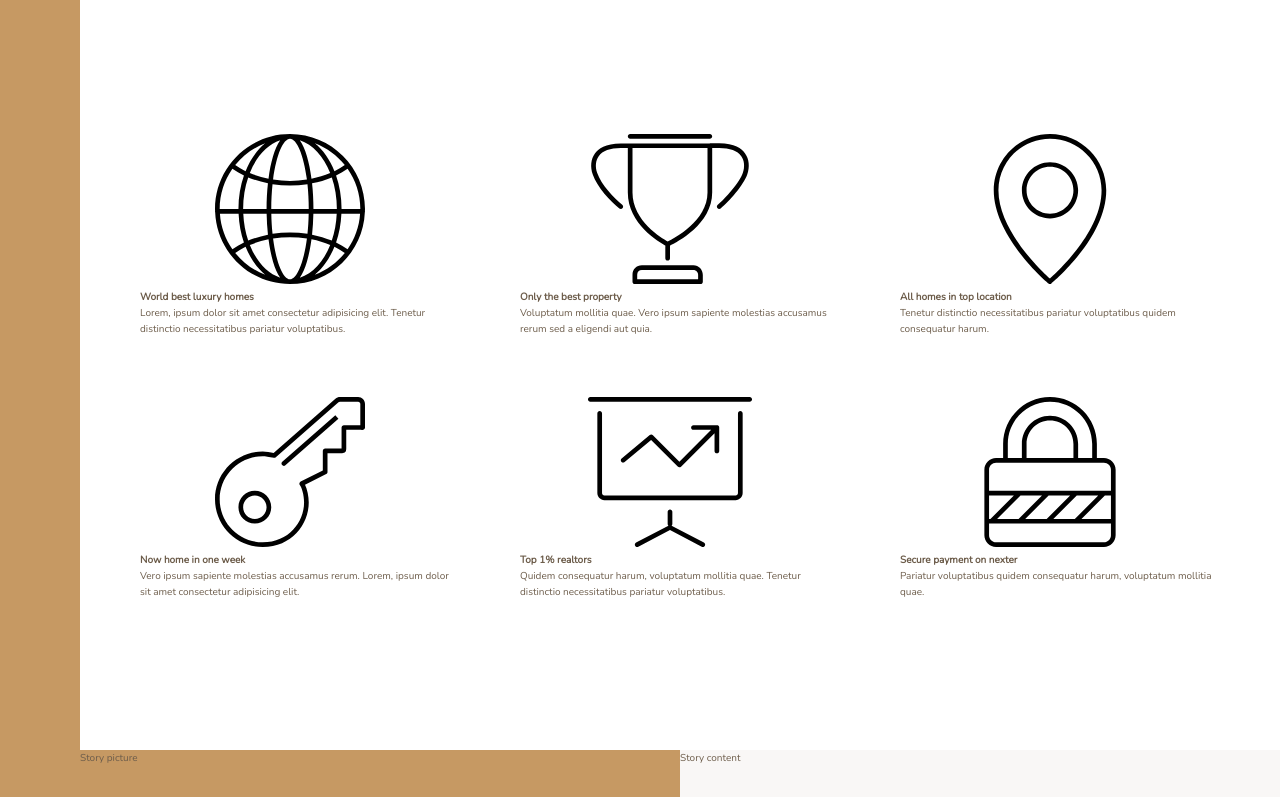
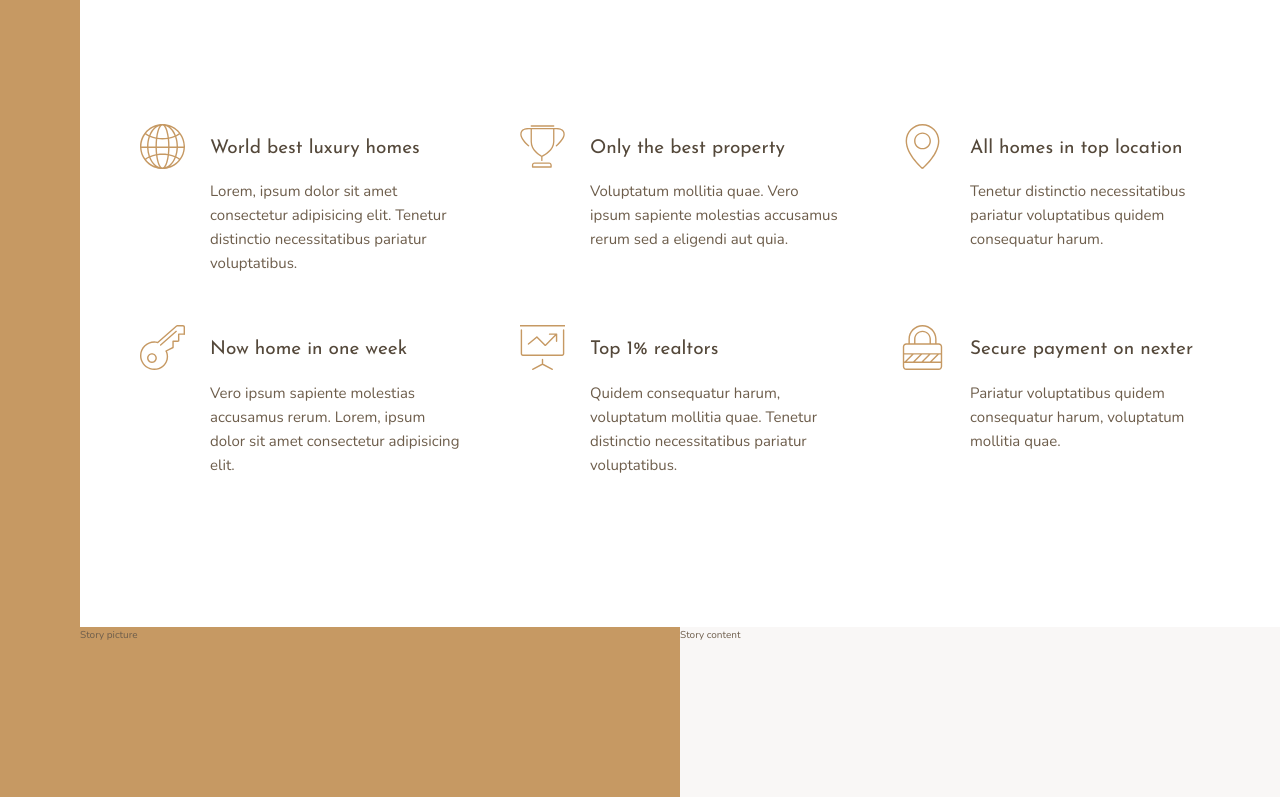
Before and after one commit to Panthari-Panthong/Learning-Grid-Layout-Sass, a website: page index.html in a window 1280 px wide. Shown: the part 656-1453 px from the top of the page. Drawn offline with nearby package versions, Linux system fonts and the light colour scheme.

Commit message:
add styling, use two grids for each feature and container itself

```diff
--- a/index.html
+++ b/index.html
@@ -29,7 +29,7 @@
                 <svg class="feature__icon">
                     <use xlink:href="img/sprite.svg#icon-global"
                 </svg>
-                <h4 class="heading--4">
+                <h4 class="heading-4 heading-4--dark">
                     World best luxury homes
                 </h4>
                 <p class="feature__text">
@@ -38,7 +38,7 @@
             </div>
             <div class="feature">
                 <svg class="feature__icon">
-                    <use xlink:href="img/sprite.svg#icon-trophy" </svg> <h4 class="heading--4">
+                    <use xlink:href="img/sprite.svg#icon-trophy" </svg> <h4 class="heading-4 heading-4--dark">
                         Only the best property
                         </h4>
                         <p class="feature__text">
@@ -48,7 +48,7 @@
 
             <div class="feature">
                 <svg class="feature__icon">
-                    <use xlink:href="img/sprite.svg#icon-map-pin" </svg> <h4 class="heading--4">
+                    <use xlink:href="img/sprite.svg#icon-map-pin" </svg> <h4 class="heading-4 heading-4--dark">
                         All homes in top location
                         </h4>
                         <p class="feature__text">
@@ -58,7 +58,7 @@
 
             <div class="feature">
                 <svg class="feature__icon">
-                    <use xlink:href="img/sprite.svg#icon-key" </svg> <h4 class="heading--4">
+                    <use xlink:href="img/sprite.svg#icon-key" </svg> <h4 class="heading-4 heading-4--dark">
                         Now home in one week
                         </h4>
                         <p class="feature__text">
@@ -68,7 +68,7 @@
 
             <div class="feature">
                 <svg class="feature__icon">
-                    <use xlink:href="img/sprite.svg#icon-presentation" </svg> <h4 class="heading--4">
+                    <use xlink:href="img/sprite.svg#icon-presentation" </svg> <h4 class="heading-4 heading-4--dark">
                         Top 1% realtors
                         </h4>
                         <p class="feature__text">
@@ -78,7 +78,7 @@
 
             <div class="feature">
                 <svg class="feature__icon">
-                    <use xlink:href="img/sprite.svg#icon-lock" </svg> <h4 class="heading--4">
+                    <use xlink:href="img/sprite.svg#icon-lock" </svg> <h4 class="heading-4 heading-4--dark">
                         Secure payment on nexter
                         </h4>
                         <p class="feature__text">
--- a/sass/_features.scss
+++ b/sass/_features.scss
@@ -3,7 +3,29 @@
 
   margin: 15rem 0;
   display: grid;
-  grid-template-columns: repeat(3, 1fr);
+  // grid-template-columns: repeat(3, 1fr);
   // grid-template-rows: auto auto; //Don't need
+  grid-template-columns: repeat(auto-fit, minmax(25rem ,1fr));
   grid-gap: 6rem;
+
+  align-items: start;
 }
+
+.feature {
+  display: grid;
+  grid-template-columns: min-content 1fr;
+  grid-row-gap: 1.5rem;
+  grid-column-gap: 2.5rem;
+
+  &__icon {
+    fill: $color-primary;
+    width: 4.5rem;
+    height: 4.5rem;
+    grid-row: 1 / span 2;
+    transform: translateY(-1rem);
+  }
+
+  &__text {
+    font-size: 1.5rem;
+  }
+}
--- a/sass/_typography.scss
+++ b/sass/_typography.scss
@@ -0,0 +1,31 @@
+%heading {
+  font-family: $font-display;
+  font-weight: 400;
+}
+
+.heading-1 {
+  @extend %heading;
+}
+
+.heading-2 {
+  @extend %heading;
+
+}
+
+.heading-3 {
+  @extend %heading;
+
+}
+
+.heading-4 {
+  @extend %heading;
+  font-size: 1.9rem;
+
+  &--light {
+    color: $color-grey-light-1;
+  }
+
+  &--dark {
+    color: $color-grey-dark-1;
+  }
+}
```
Also changed, not shown: css/style.css.
